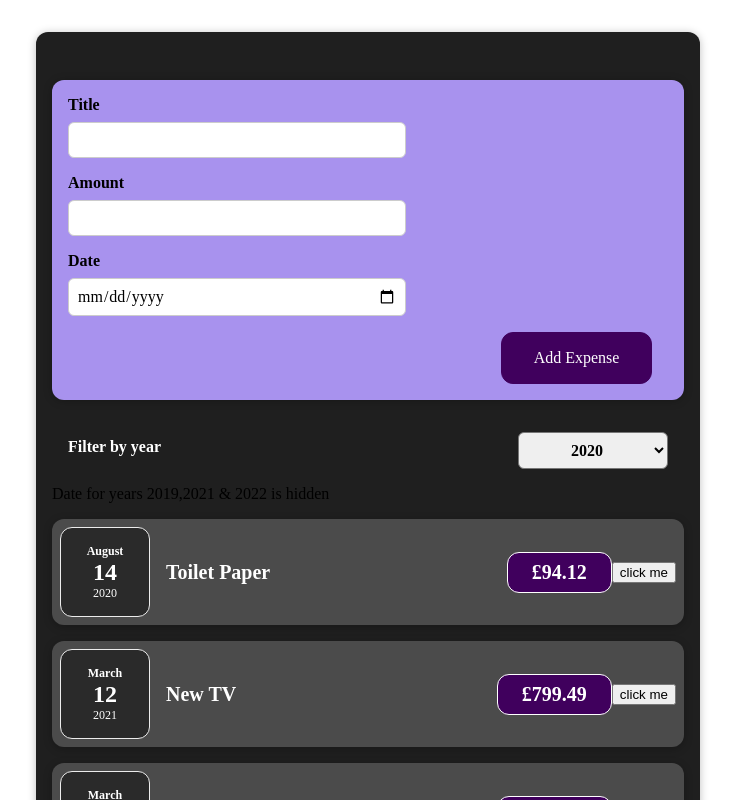
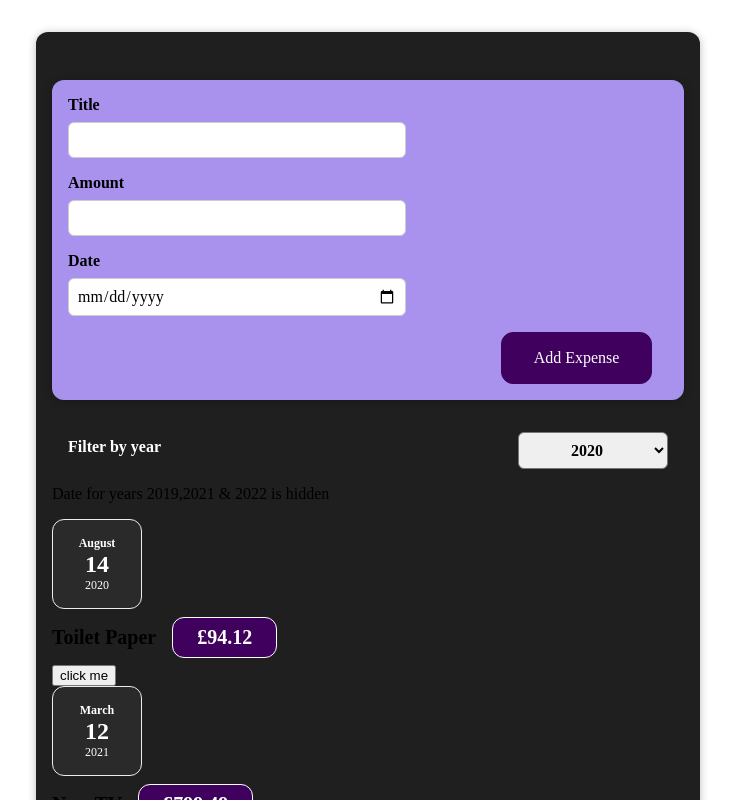
Before and after one commit to djsmacker01/expense-tracker, a React (Vite) app: page / in a window 1280 px wide. Shown: the top 800 px of the page, without its empty margins (272-1007 px from the left). Built offline with nearby package versions, Linux system fonts and the light colour scheme.

Commit message:
commit changes

```diff
--- a/src/components/Expenses/Card.jsx
+++ b/src/components/Expenses/Card.jsx
@@ -1,8 +1,10 @@
 import React from 'react'
 import './Card.css'
-function Card() {
+
+function Card(props) {
+  const classes = 'card' + props.className;
   return (
-    <div className='card'>Card</div>
+    <div className={classes}>{ props.children }</div>
   )
 }
 
--- a/src/components/Expenses/ExpenseItem.css
+++ b/src/components/Expenses/ExpenseItem.css
@@ -2,10 +2,10 @@
   display: flex;
   justify-content: space-between;
   align-items: center;
-  box-shadow: 0 2px 8px rgba(0, 0, 0, 0.25);
+
   padding: 0.5rem;
   margin: 1rem 0;
-  border-radius: 12px;
+
   background-color: #4b4b4b;
 }
 
--- a/src/components/Expenses/ExpenseItem.jsx
+++ b/src/components/Expenses/ExpenseItem.jsx
@@ -1,6 +1,7 @@
 import React,{useState} from "react";
 import "./ExpenseItem.css";
 import ExpenseDate from "./ExpenseDate";
+import Card from "./Card";
 
 function ExpenseItem({ title, amount, date }) {
   const [titles, setTitle] = useState(title)
@@ -11,7 +12,7 @@ function ExpenseItem({ title, amount, date }) {
 
   return (
     <>
-      <div className="expense-item">
+      <Card className="expense-item">
         <ExpenseDate date={date} />
 
         <div className="expense-item__description">
@@ -19,7 +20,7 @@ function ExpenseItem({ title, amount, date }) {
           <div className="expense-item__price">£{amount}</div>
         </div>
         <button onClick={titleHandler}> click me</button>
-      </div>
+      </Card>
     </>
   );
 }
--- a/src/components/Expenses/Expenses.css
+++ b/src/components/Expenses/Expenses.css
@@ -4,6 +4,6 @@
     margin: 2rem auto;
     width: 50%;
     max-width: 95%;
-    border-radius: 12px;
-    box-shadow: 0 1px 8px rgba(0, 0, 0, 0.25);
+    /* border-radius: 12px;
+    box-shadow: 0 1px 8px rgba(0, 0, 0, 0.25); */
 }
--- a/src/components/Expenses/Expenses.jsx
+++ b/src/components/Expenses/Expenses.jsx
@@ -1,5 +1,5 @@
 import React from 'react'
-
+import './Expenses.css'
 function Expenses() {
   return (
     <div>
```
